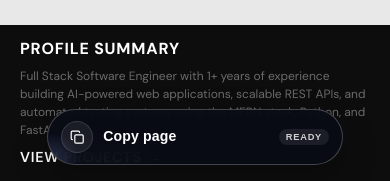
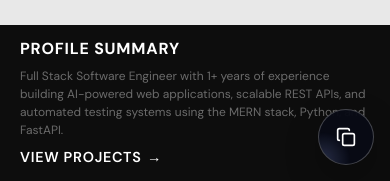
Before and after one commit to msitabheer20/self-website, a plain HTML site: page index.html in a window 390 px wide. Shown: the part 663-844 px from the top of the page. Drawn offline with nearby package versions, Linux system fonts and the light colour scheme.

Commit message:
modify copy

```diff
--- a/index.html
+++ b/index.html
@@ -10,16 +10,12 @@
   <link rel="stylesheet" href="style.css" />
 </head>
 <body>
-  <button type="button" class="copy-page-btn" aria-label="Copy page content for AI tools">
+  <button type="button" class="copy-page-btn" aria-label="Copy page content for AI tools" title="Copy page content">
     <span class="copy-page-btn__pulse" aria-hidden="true"></span>
     <span class="copy-page-btn__icon" aria-hidden="true">
       <i data-lucide="copy"></i>
     </span>
-    <span class="copy-page-btn__text">
-      <span class="copy-page-btn__label">Copy page</span>
-      <!-- <span class="copy-page-btn__hint">LLM-ready text</span> -->
-    </span>
-    <span class="copy-page-btn__status" aria-live="polite">Ready</span>
+    <span class="copy-page-btn__status sr-only" aria-live="polite">Ready</span>
   </button>
 
   <div class="first-screen">
--- a/script.js
+++ b/script.js
@@ -403,11 +403,16 @@ if (!prefersReducedMotion && typeof gsap !== "undefined" && typeof ScrollTrigger
 
 var copyPageBtn = document.querySelector(".copy-page-btn");
 if (copyPageBtn) {
-  var copyPageLabel = copyPageBtn.querySelector(".copy-page-btn__label");
   var copyPageStatus = copyPageBtn.querySelector(".copy-page-btn__status");
   var copyPageIcon = copyPageBtn.querySelector(".copy-page-btn__icon");
   var copyPagePulse = copyPageBtn.querySelector(".copy-page-btn__pulse");
   var copyResetTimer = null;
+  var defaultCopyLabel = "Copy page content";
+
+  function setCopyButtonLabel(label) {
+    copyPageBtn.setAttribute("aria-label", label);
+    copyPageBtn.setAttribute("title", label);
+  }
 
   function cleanText(text) {
     return text ? text.replace(/\s+/g, " ").trim() : "";
@@ -520,8 +525,8 @@ if (copyPageBtn) {
 
   function resetCopyState() {
     copyPageBtn.classList.remove("is-copied");
-    if (copyPageLabel) copyPageLabel.textContent = "Copy page";
     if (copyPageStatus) copyPageStatus.textContent = "Ready";
+    setCopyButtonLabel(defaultCopyLabel);
   }
 
   if (!prefersReducedMotion && typeof gsap !== "undefined") {
@@ -557,12 +562,13 @@ if (copyPageBtn) {
   copyPageBtn.addEventListener("click", function () {
     var textToCopy = buildPortfolioCopy();
     if (copyPageStatus) copyPageStatus.textContent = "Copying";
+    setCopyButtonLabel("Copying page content");
 
     copyText(textToCopy)
       .then(function () {
         copyPageBtn.classList.add("is-copied");
-        if (copyPageLabel) copyPageLabel.textContent = "Copied";
         if (copyPageStatus) copyPageStatus.textContent = "Copied";
+        setCopyButtonLabel("Page content copied");
 
         if (!prefersReducedMotion && typeof gsap !== "undefined" && copyPageIcon) {
           gsap.fromTo(copyPageIcon,
@@ -583,8 +589,8 @@ if (copyPageBtn) {
         copyResetTimer = window.setTimeout(resetCopyState, 2200);
       })
       .catch(function () {
-        if (copyPageLabel) copyPageLabel.textContent = "Try again";
         if (copyPageStatus) copyPageStatus.textContent = "Failed";
+        setCopyButtonLabel("Copy failed, try again");
         window.clearTimeout(copyResetTimer);
         copyResetTimer = window.setTimeout(resetCopyState, 2200);
       });
--- a/style.css
+++ b/style.css
@@ -35,16 +35,17 @@ body {
 
 .copy-page-btn {
   position: fixed;
-  top: 6.25rem;
+  bottom: 1.5rem;
   right: 1.5rem;
   z-index: 30;
   display: inline-flex;
   align-items: center;
-  gap: 0.65rem;
-  min-width: 10.75rem;
-  padding: 0.7rem 0.8rem;
+  justify-content: center;
+  width: 4rem;
+  height: 4rem;
+  padding: 0;
   border: 1px solid rgba(255, 255, 255, 0.24);
-  border-radius: 9999px;
+  border-radius: 50%;
   background: rgba(8, 10, 22, 0.9);
   backdrop-filter: blur(12px);
   color: var(--text-white);
@@ -86,62 +87,32 @@ body {
   display: inline-flex;
   align-items: center;
   justify-content: center;
-  width: 2rem;
-  height: 2rem;
-  border-radius: 9999px;
-  background: rgba(255, 255, 255, 0.08);
-  border: 1px solid rgba(255, 255, 255, 0.12);
+  width: 1.25rem;
+  height: 1.25rem;
   flex-shrink: 0;
 }
 
 .copy-page-btn__icon svg {
-  width: 0.9rem;
-  height: 0.9rem;
+  width: 1.25rem;
+  height: 1.25rem;
   stroke: currentColor;
   fill: none;
 }
 
-.copy-page-btn__text {
-  position: relative;
-  z-index: 1;
-  display: flex;
-  flex-direction: column;
-  align-items: flex-start;
-  line-height: 1.1;
+.copy-page-btn.is-copied .copy-page-btn__icon {
+  color: #b4ffca;
 }
 
-.copy-page-btn__label {
-  font-size: 0.88rem;
-  font-weight: 600;
-  letter-spacing: 0.01em;
-}
-
-.copy-page-btn__hint {
-  margin-top: 0.18rem;
-  font-size: 0.62rem;
-  letter-spacing: 0.08em;
-  text-transform: uppercase;
-  color: rgba(255, 255, 255, 0.62);
-}
-
-.copy-page-btn__status {
-  position: relative;
-  z-index: 1;
-  margin-left: auto;
-  padding: 0.2rem 0.45rem;
-  border-radius: 9999px;
-  background: rgba(255, 255, 255, 0.08);
-  color: rgba(255, 255, 255, 0.8);
-  font-size: 0.62rem;
-  font-weight: 700;
-  letter-spacing: 0.08em;
-  text-transform: uppercase;
+.sr-only {
+  position: absolute;
+  width: 1px;
+  height: 1px;
+  padding: 0;
+  margin: -1px;
+  overflow: hidden;
+  clip: rect(0, 0, 0, 0);
   white-space: nowrap;
-}
-
-.copy-page-btn.is-copied .copy-page-btn__status {
-  background: rgba(138, 255, 182, 0.18);
-  color: #b4ffca;
+  border: 0;
 }
 
 /* First screen: fixed so it stays in place; about section slides over it on scroll (parallax). */
@@ -474,23 +445,15 @@ body {
 /* --- Mobile --- */
 @media (max-width: 768px) {
   .copy-page-btn {
-    top: auto;
-    right: auto;
-    left: 50%;
     bottom: 1rem;
-    transform: translateX(-50%);
-    min-width: auto;
-    width: calc(100% - 2rem);
-    max-width: 18.5rem;
-    padding: 0.68rem 0.8rem;
+    right: 1rem;
+    left: auto;
+    width: 3.5rem;
+    height: 3.5rem;
   }
 
   .copy-page-btn:hover {
-    transform: translateX(-50%);
-  }
-
-  .copy-page-btn__status {
-    font-size: 0.58rem;
+    transform: translateY(-2px);
   }
 
   /* Header: black background, white logo, hamburger only; high z-index so dropdown appears above hero */
```
